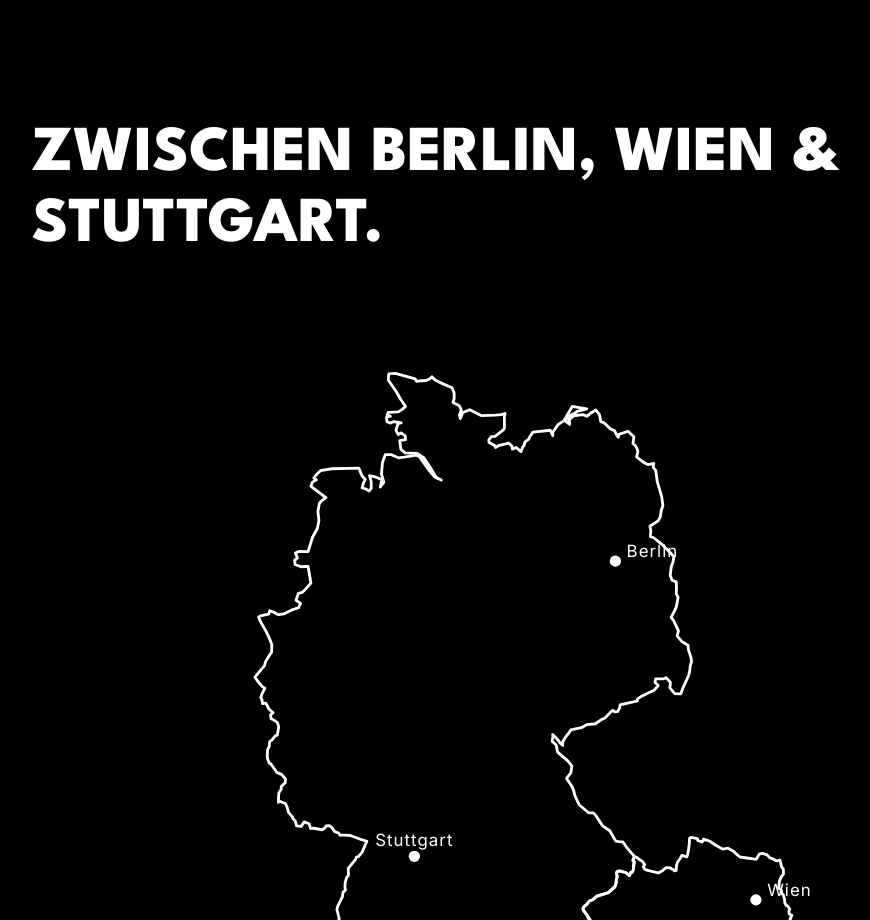
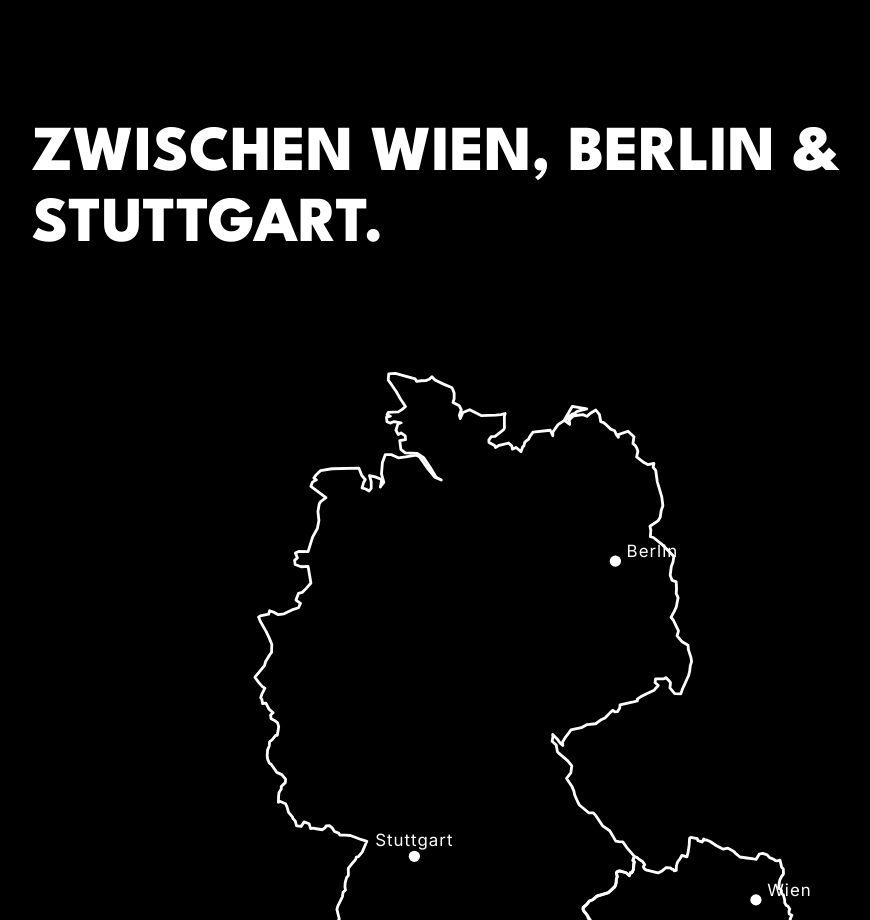
Before and after one commit to pauljennewein19-ux/pauljennewein, a plain HTML site: page index.html in a window 1280 px wide. Shown: the part 2740-3660 px from the top of the page, without its empty margins (116-986 px from the left). Drawn offline with Linux system fonts and the light colour scheme.

Commit message:
Kartentext: Reihenfolge Wien, Berlin & Stuttgart
Co-Authored-By: Claude Sonnet 4.6 <noreply@anthropic.com>

```diff
--- a/index.html
+++ b/index.html
@@ -269,7 +269,7 @@
 
     <!-- 5 · KARTE -->
     <section class="section map-section io t-left">
-      <p class="map-label">Zwischen Berlin, Wien &amp; Stuttgart.</p>
+      <p class="map-label">Zwischen Wien, Berlin &amp; Stuttgart.</p>
       <svg viewBox="0 0 700 560" xmlns="http://www.w3.org/2000/svg">
 
         <!-- Deutschland (Natural Earth, korrigierte Projektion: x=(lon-5)/13*440+130, y=(56-lat)/10*560) -->
```
